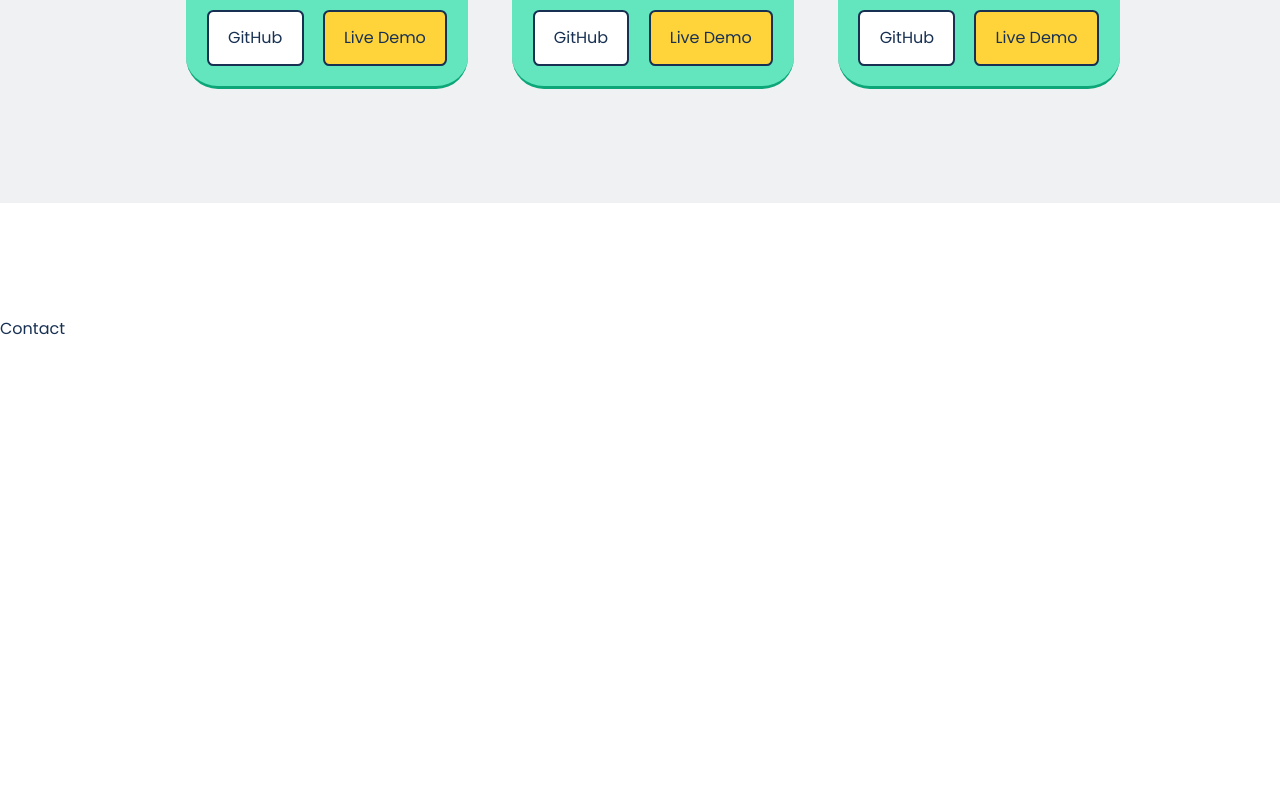
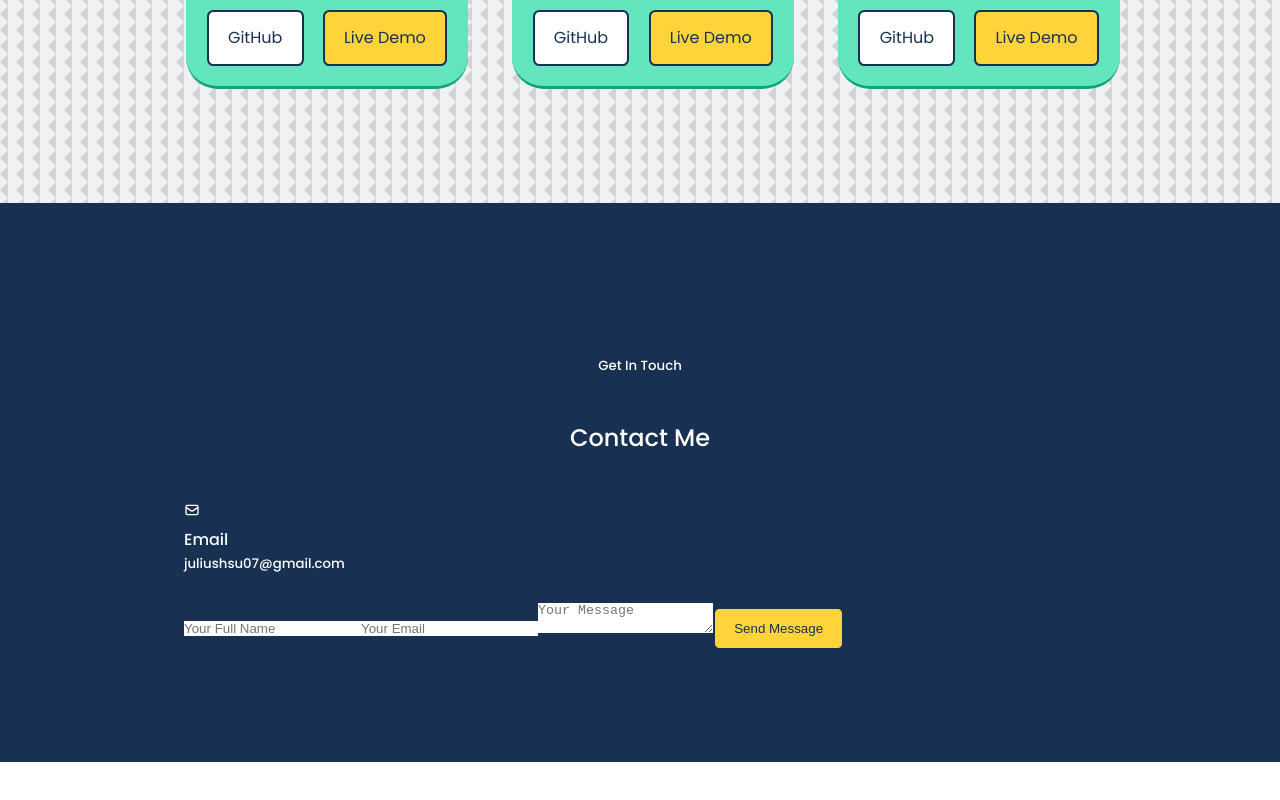
Before and after one commit to juliushsu07/portfolio-website, a React (Create React App) app in the folder main-site/: page / in a window 1280 px wide. Shown: the part 3770-4570 px from the top of the page. After the commit the page ends 4532 px from the top, so only its background shows below. Built offline with nearby package versions, Linux system fonts and the light colour scheme; the HTML template or start-up script is replaced by a standard one.

Commit message:
Create  Contact Component.

```diff
--- a/main-site/src/components/contact/Contact.jsx
+++ b/main-site/src/components/contact/Contact.jsx
@@ -1,8 +1,30 @@
 import React from 'react'
+import './contact.css'
+import {HiOutlineMail} from 'react-icons/hi'
 
 function Contact() {
   return (
-    <section id='contact'>Contact</section >
+    <section id='contact'>
+      <h5>Get In Touch</h5>
+      <h2> Contact Me</h2>
+
+      <div className='container contact__container'>
+        <div className='contact__options'>
+          <article>
+            <HiOutlineMail />
+            <h4>Email</h4>
+            <h5>juliushsu07@gmail.com</h5>
+            <a href='mailto:juliushsu07@gmail.com'>Send me a message</a>
+          </article>
+        </div>
+        <form action=''>
+          <input type='text' name='name' placeholder='Your Full Name' requred />
+          <input type='email' name='email' placeholder='Your Email' required />
+          <textarea name='message' row='7' placeholder='Your Message' required />
+          <button type='submit' className='btn-primary'>Send Message</button>
+        </form>
+      </div>
+    </section>
   )
 }
 
--- a/main-site/src/components/contact/contact.css
+++ b/main-site/src/components/contact/contact.css
@@ -0,0 +1,7 @@
+#contact {
+    background: var(--color-text);
+    color: var(--color-white) ;
+    padding: 7rem 2rem 7rem 2rem;
+    margin-top: 0;
+    height: 100%;
+}
--- a/main-site/src/components/portfolio/portfolio.css
+++ b/main-site/src/components/portfolio/portfolio.css
@@ -2,6 +2,7 @@
     background: var(--color-light);
     padding: 7rem 2rem 7rem 2rem;
     height: 100%;
+    background-image: url(../../assets/bg-texture.png);
 }
 
 Section > h2, Section > h5 {
```
